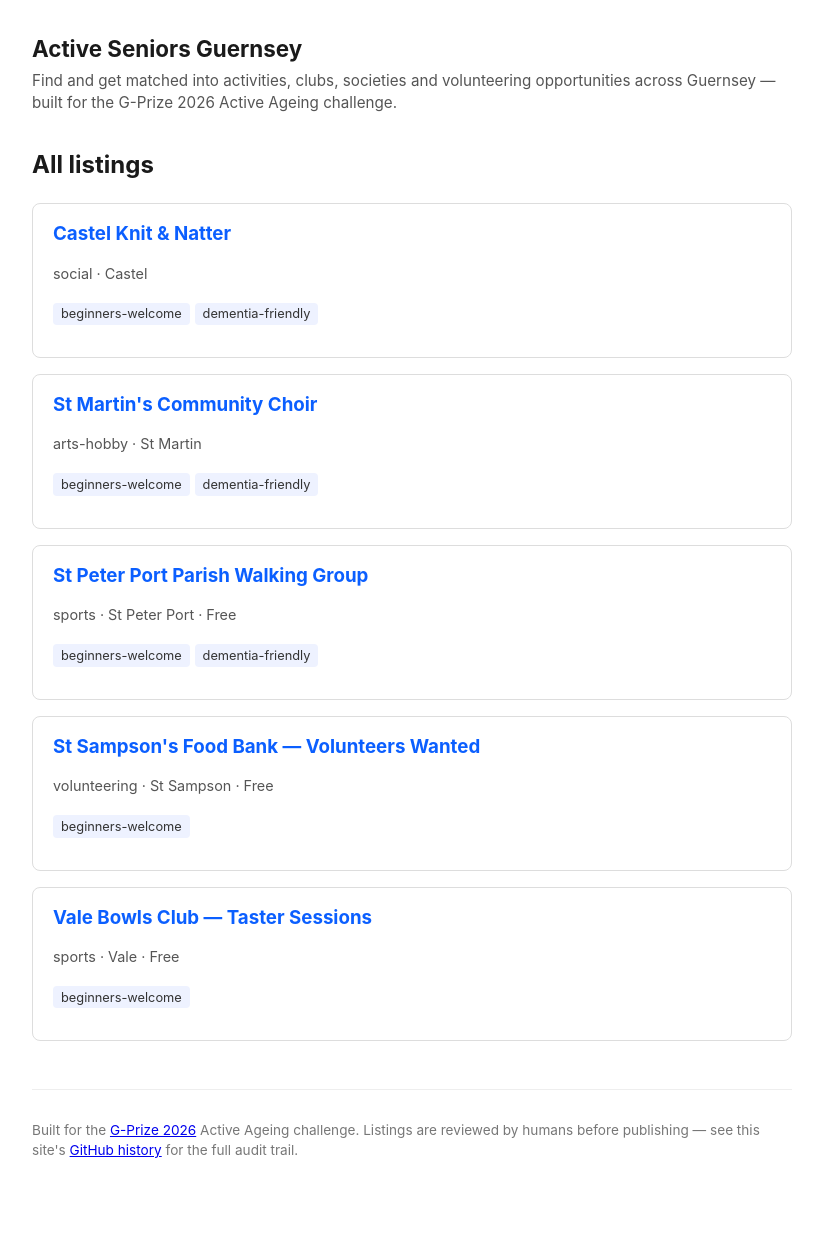
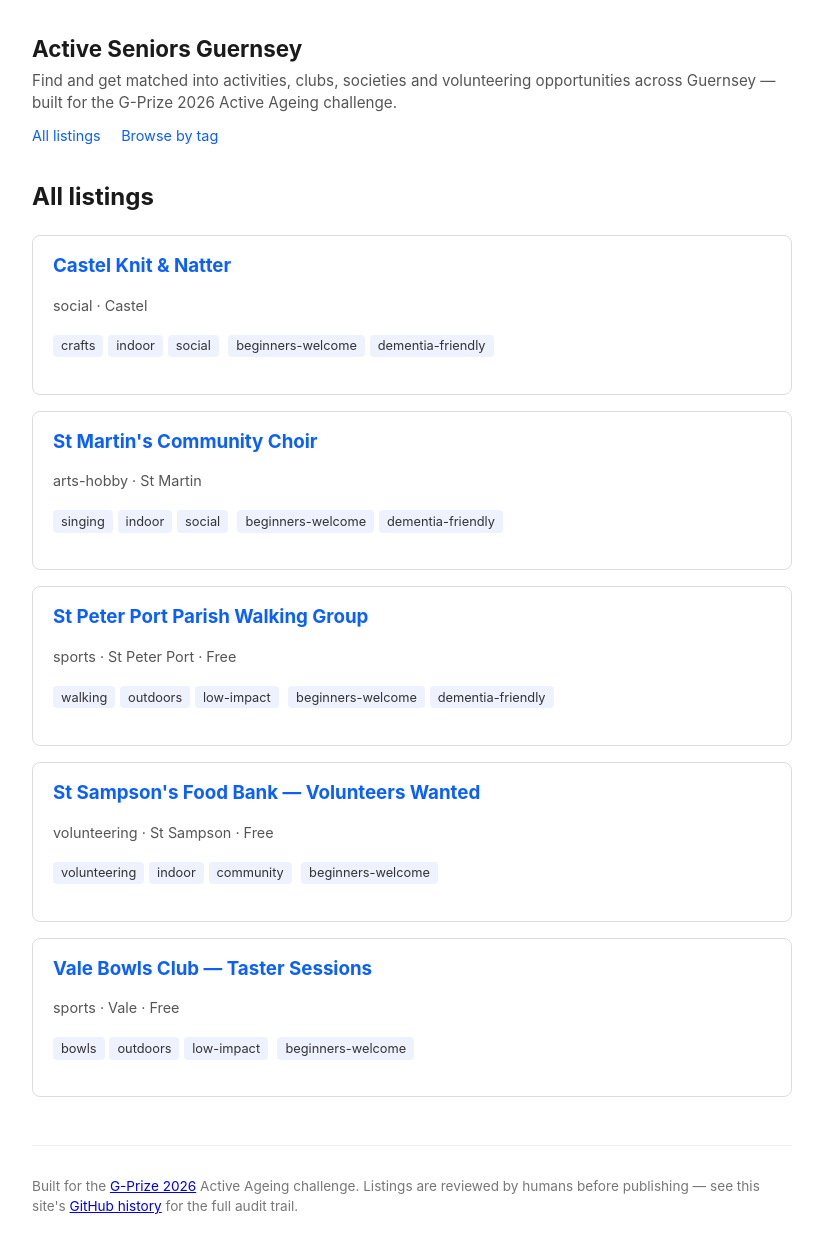
Before and after one commit to active-seniors/active-seniors.github.io, a Jekyll site: the page built from index.md, in a window 1280 px wide. Shown: the whole page, without its empty margins (228-1051 px from the left). Built offline with Jekyll 4.4.1, drawn with Linux system fonts in a browser that asks for light colours; before the commit the page ends 1193 px from its top, so only the background shows below that.

Commit message:
Add tag pages: /tags/ index, per-tag pages, clickable tag chips

```diff
--- /dev/null
+++ b/_data/tags.yml
@@ -0,0 +1,28 @@
+# Controlled vocabulary of known tag values, drawn from the `tags` and
+# `suitable_for` frontmatter fields. Add a new entry here whenever a listing
+# introduces a genuinely new tag — this file drives /tags/ and must stay in
+# sync with the individual pages under tags/*.md.
+- slug: walking
+  label: "Walking"
+- slug: outdoors
+  label: "Outdoors"
+- slug: low-impact
+  label: "Low impact"
+- slug: bowls
+  label: "Bowls"
+- slug: crafts
+  label: "Crafts"
+- slug: indoor
+  label: "Indoor"
+- slug: social
+  label: "Social"
+- slug: volunteering
+  label: "Volunteering"
+- slug: community
+  label: "Community"
+- slug: singing
+  label: "Singing"
+- slug: beginners-welcome
+  label: "Beginners welcome"
+- slug: dementia-friendly
+  label: "Dementia friendly"
--- a/_layouts/default.html
+++ b/_layouts/default.html
@@ -15,7 +15,10 @@
     .listing-card h3 { margin: 0 0 0.25rem; }
     .listing-card h3 a { text-decoration: none; color: #0b5fff; }
     .meta { color: #555; font-size: 0.9rem; }
-    .tag { display: inline-block; background: #eef2ff; color: #333; border-radius: 4px; padding: 0.1rem 0.5rem; font-size: 0.8rem; margin-right: 0.3rem; }
+    .tag { display: inline-block; background: #eef2ff; color: #333; border-radius: 4px; padding: 0.1rem 0.5rem; font-size: 0.8rem; margin-right: 0.3rem; margin-bottom: 0.3rem; text-decoration: none; }
+    .tag:hover { background: #dbe4ff; }
+    nav.site-nav { margin-top: 0.5rem; }
+    nav.site-nav a { font-size: 0.9rem; color: #0b5fff; text-decoration: none; margin-right: 1rem; }
     footer { margin-top: 3rem; padding-top: 1rem; border-top: 1px solid #eee; color: #777; font-size: 0.85rem; }
   </style>
 </head>
@@ -23,6 +26,10 @@
   <header>
     <a href="{{ '/' | relative_url }}"><h1>{{ site.title }}</h1></a>
     <p>{{ site.description }}</p>
+    <nav class="site-nav">
+      <a href="{{ '/' | relative_url }}">All listings</a>
+      <a href="{{ '/tags/' | relative_url }}">Browse by tag</a>
+    </nav>
   </header>
   <main>
     {{ content }}
--- a/_layouts/listing.html
+++ b/_layouts/listing.html
@@ -26,9 +26,10 @@ layout: default
   </p>
   {% endif %}
 
-  {% if page.suitable_for %}
+  {% if page.tags or page.suitable_for %}
   <p>
-    {% for tag in page.suitable_for %}<span class="tag">{{ tag }}</span>{% endfor %}
+    {% for tag in page.tags %}<a class="tag" href="{{ '/tags/' | append: tag | append: '/' | relative_url }}">{{ tag }}</a>{% endfor %}
+    {% for tag in page.suitable_for %}<a class="tag" href="{{ '/tags/' | append: tag | append: '/' | relative_url }}">{{ tag }}</a>{% endfor %}
   </p>
   {% endif %}
 
--- a/index.md
+++ b/index.md
@@ -13,8 +13,11 @@ title: Home
     {% if listing.location.parish %} · {{ listing.location.parish }}{% endif %}
     {% if listing.cost.amount == 0 %} · Free{% endif %}
   </p>
-  {% if listing.suitable_for %}
-  <p>{% for tag in listing.suitable_for %}<span class="tag">{{ tag }}</span>{% endfor %}</p>
+  {% if listing.tags or listing.suitable_for %}
+  <p>
+    {% for tag in listing.tags %}<a class="tag" href="{{ '/tags/' | append: tag | append: '/' | relative_url }}">{{ tag }}</a>{% endfor %}
+    {% for tag in listing.suitable_for %}<a class="tag" href="{{ '/tags/' | append: tag | append: '/' | relative_url }}">{{ tag }}</a>{% endfor %}
+  </p>
   {% endif %}
 </div>
 {% else %}
--- /dev/null
+++ b/tags/indoor.md
@@ -0,0 +1,6 @@
+---
+layout: tag
+title: "Indoor"
+slug: indoor
+permalink: /tags/indoor/
+---
--- /dev/null
+++ b/tags/low-impact.md
@@ -0,0 +1,6 @@
+---
+layout: tag
+title: "Low impact"
+slug: low-impact
+permalink: /tags/low-impact/
+---
```
Also changed, not shown: _layouts/tag.html (added, +19 -0 lines), tags/beginners-welcome.md (added, +6 -0 lines), tags/bowls.md (added, +6 -0 lines), tags/community.md (added, +6 -0 lines), tags/crafts.md (added, +6 -0 lines), tags/dementia-friendly.md (added, +6 -0 lines), tags/index.md (added, +13 -0 lines), tags/outdoors.md (added, +6 -0 lines), tags/singing.md (added, +6 -0 lines), tags/social.md (added, +6 -0 lines), tags/volunteering.md (added, +6 -0 lines), tags/walking.md (added, +6 -0 lines).
